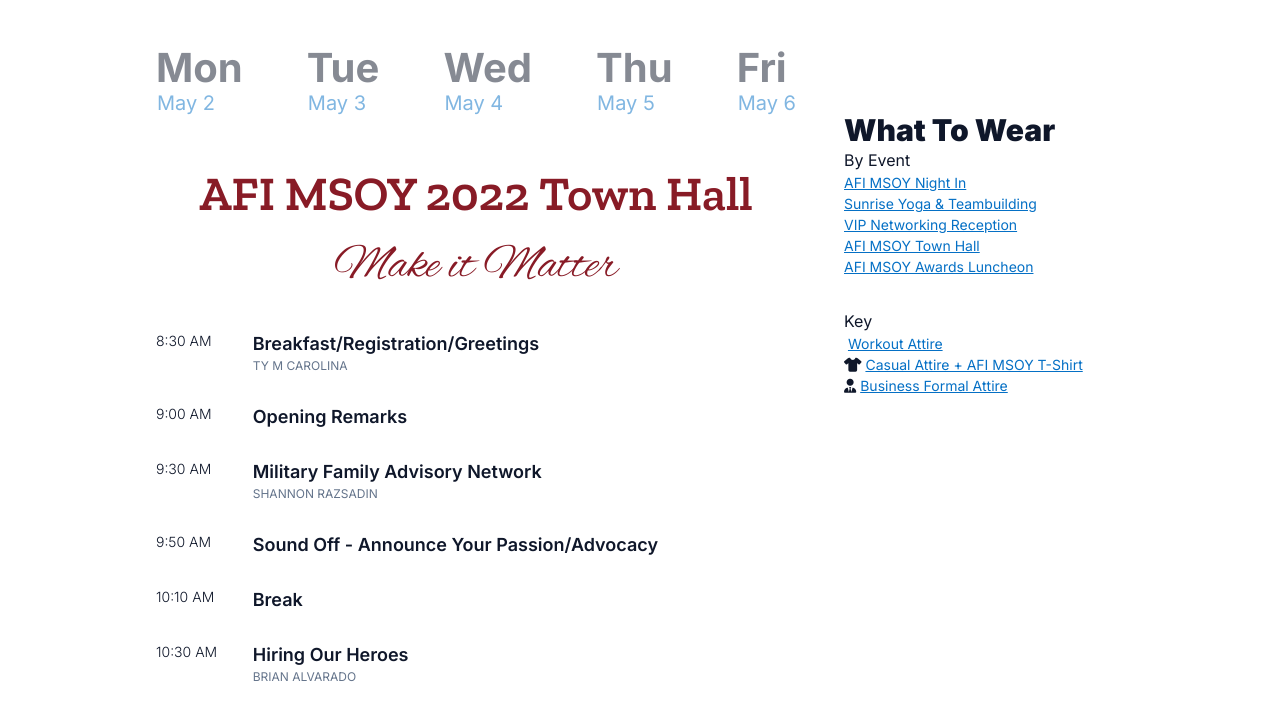
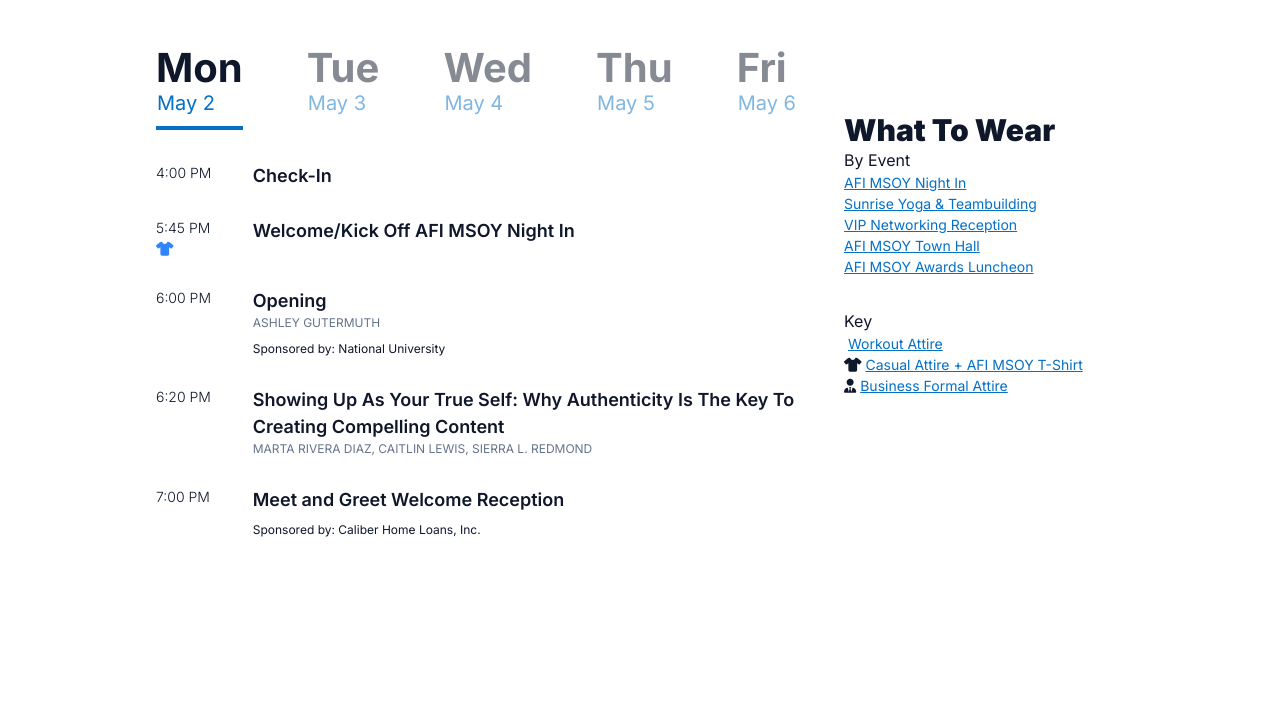
Before and after one commit to jtylermurphy/2022-townhall-agenda, a plain HTML site: page index.html in a window 1280 px wide. Shown: the part 480-1191 px from the top of the page. After the commit the page ends 1111 px from the top, so only its background shows below. Drawn offline with nearby package versions, Linux system fonts and the light colour scheme; some icons are missing.

Commit message:
reset day

```diff
--- a/index.html
+++ b/index.html
@@ -25,7 +25,7 @@
     <div class="container mx-auto px-4 mb-16">
       <div class="col__days">
         <div class="days">
-          <div class="day" data-target="#monday">
+          <div class="day active" data-target="#monday">
             <h2>Mon</h2>
             <p>May 2</p>
           </div>
@@ -48,7 +48,7 @@
         </div>
         <div class="agenda">
           <!-- MONDAY -->
-          <div class="agenda__day" id="monday" style="display: none">
+          <div class="agenda__day" id="monday">
             <div class="event">
               <div class="event__content">
                 <h3>Check-In</h3>
@@ -196,7 +196,7 @@
             </div>
           </div>
           <!-- WEDNESDAY -->
-          <div class="agenda__day" id="wednesday">
+          <div class="agenda__day" id="wednesday" style="display: none">
             <h2
               style="
                 font-family: 'Zilla Slab';
```
